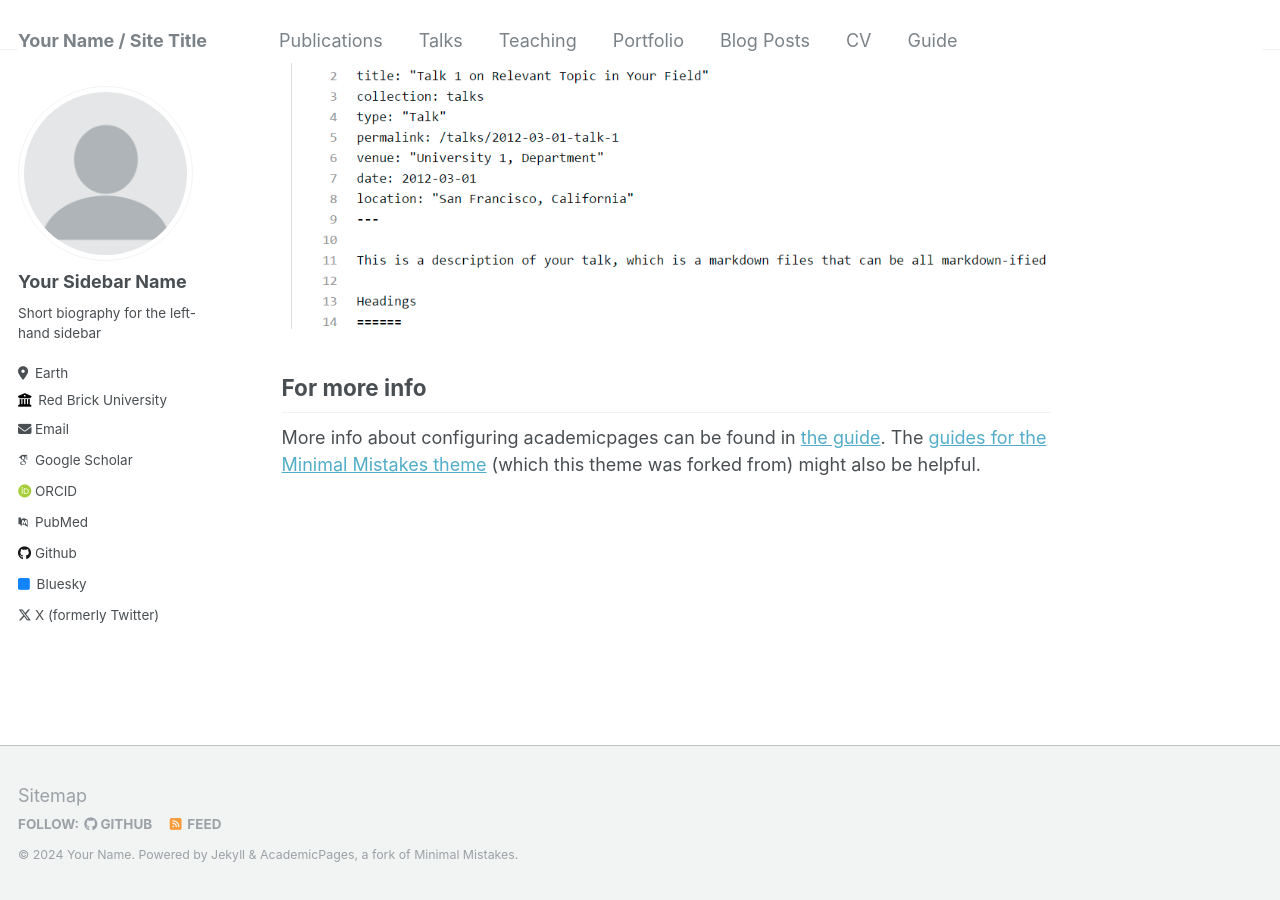
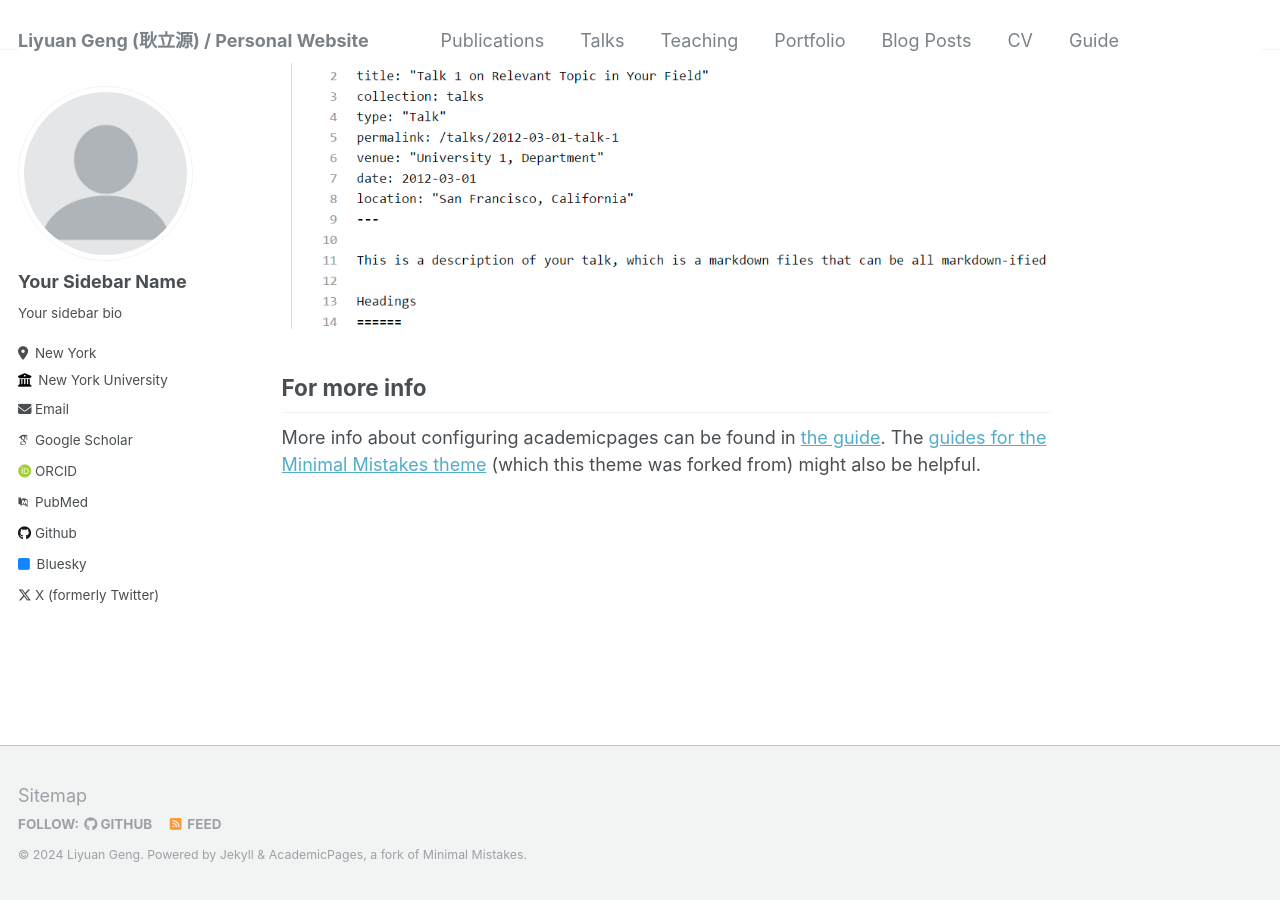
Before and after one commit to lygeng0427/lygeng0427.github.io, a Jekyll site: the page built from _pages/about.md, in a window 1280 px wide and 900 px high, scrolled down 2640 px. Built offline with Jekyll 4.4.1, drawn with Linux system fonts in a browser that asks for light colours; some web fonts are replaced.

Commit message:
first commit to test if _config.yml works

```diff
--- a/_config.yml
+++ b/_config.yml
@@ -8,13 +8,13 @@
 
 # Basic Site Settings
 locale                   : "en-US"
-title                    : "Your Name / Site Title"
+title                    : "Liyuan Geng (耿立源) / Personal Website"
 title_separator          : "-"
-name                     : &name "Your Name"
+name                     : &name "Liyuan Geng"
 description              : &description "personal description"
-url                      : https://academicpages.github.io # the base hostname & protocol for your site e.g. "https://mmistakes.github.io"
+url                      : https://lygeng0427.github.io # the base hostname & protocol for your site e.g. "https://mmistakes.github.io"
 baseurl                  : "" # the subpath of your site, e.g. "/blog"
-repository               : "academicpages/academicpages.github.io"
+repository               : "lygeng0427/lygeng0427.github.io"
 
 # Site Author - The following control what appear as part of the author content on the side bar.
 #               If a field is blank the icon and link will not appear, otherwise it will be shown.
@@ -24,11 +24,11 @@ author:
   avatar           : "profile.png"
   name             : "Your Sidebar Name"
   pronouns         : # example: "she/her"
-  bio              : "Short biography for the left-hand sidebar"
-  location         : "Earth"
-  employer         : "Red Brick University"
+  bio              : "Your sidebar bio"
+  location         : "New York"
+  employer         : "New York University"
   uri              : # URL
-  email            : "none@example.org"
+  email            : "lg3490@nyu.edu"
 
   # Academic websites
   arxiv            : # URL - Update with the correct link to your profile
```
